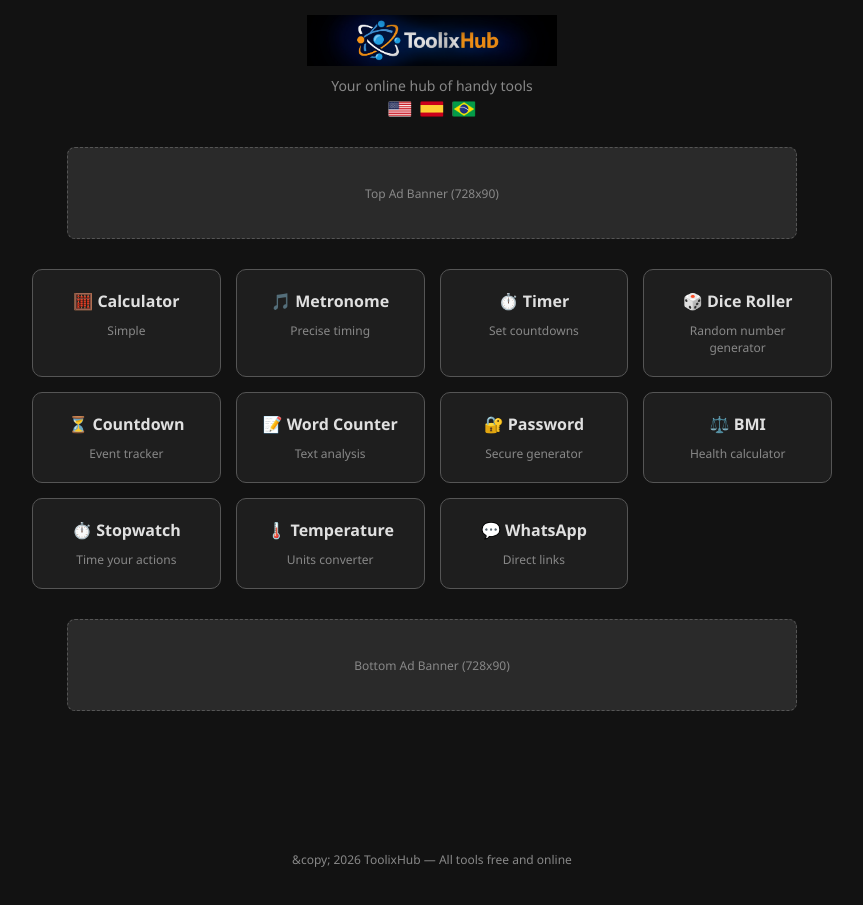
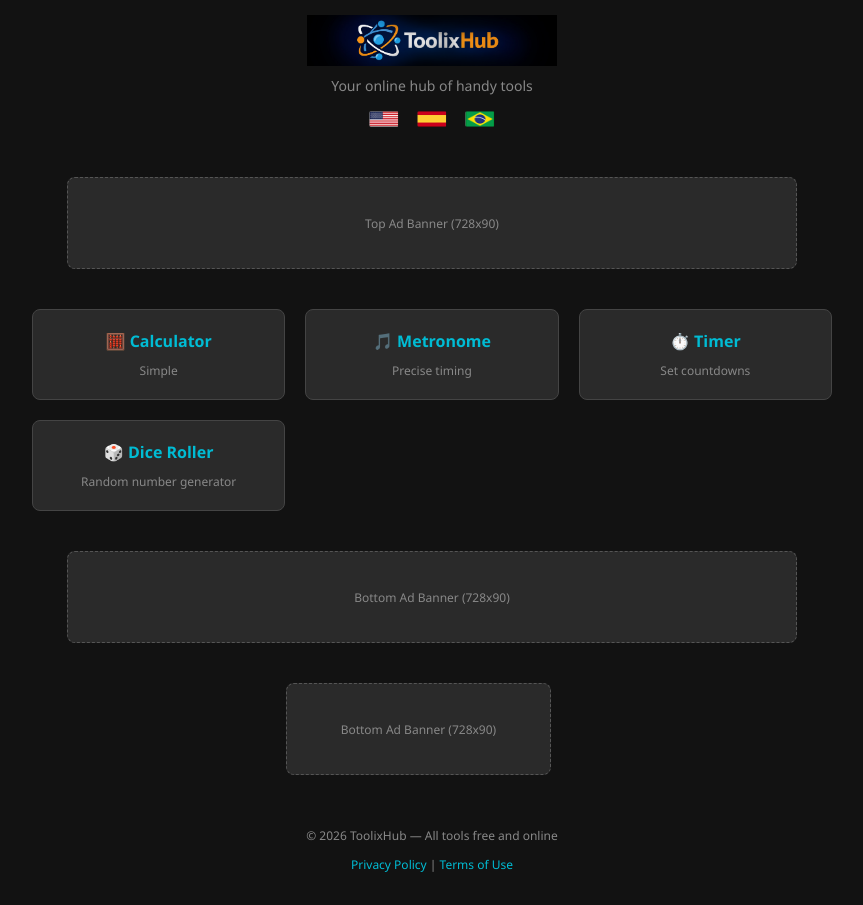
Before and after one commit to toolixhub-app/toolixhub, a Jekyll site: the page index.html, which Jekyll copies as it is, in a window 1280 px wide. Shown: the whole page, without its empty margins (208-1071 px from the left). Built offline with Jekyll 4.4.1, drawn with Linux system fonts in a browser that asks for light colours.

Commit message:
Update index.html

```diff
--- a/index.html
+++ b/index.html
@@ -5,6 +5,32 @@
     <meta name="viewport" content="width=device-width, initial-scale=1.0">
     <title>ToolixHub - Your Online Tool Hub</title>
     <link rel="stylesheet" href="css/style_v2.css">
+    <style>
+        /* Estilos básicos para o index se o CSS não cobrir */
+        .home-container {
+            display: grid;
+            grid-template-columns: repeat(auto-fill, minmax(250px, 1fr));
+            gap: 20px;
+            padding: 20px;
+        }
+        .tool-card {
+            border: 1px solid #444;
+            background: #2a2a2a;
+            padding: 20px;
+            border-radius: 8px;
+            text-decoration: none;
+            color: #e0e0e0;
+            transition: transform 0.2s, border-color 0.2s;
+        }
+        .tool-card:hover {
+            transform: translateY(-5px);
+            border-color: #00bcd4;
+        }
+        .tool-card h3 { color: #00bcd4; margin-top: 0; }
+        .ad-space { text-align: center; margin: 20px 0; color: #888; }
+        .lang-selector { text-align: center; padding: 10px; }
+        .lang-selector img { width: 30px; margin: 0 5px; cursor: pointer; }
+    </style>
 </head>
 <body>
 
@@ -40,93 +66,58 @@
             <h3>🎲 <span data-i18n="tool_dice_title">Dice Roller</span></h3>
             <p data-i18n="tool_dice_desc">Random number generator</p>
         </a>
-        <a href="countdown.html" class="tool-card">
-            <h3>⏳ <span data-i18n="tool_count_title">Countdown</span></h3>
-            <p data-i18n="tool_count_desc">Event tracker</p>
-        </a>
-        <a href="wordcounter.html" class="tool-card">
-            <h3>📝 <span data-i18n="tool_word_title">Word Counter</span></h3>
-            <p data-i18n="tool_word_desc">Text analysis</p>
-        </a>
-        <a href="password.html" class="tool-card">
-            <h3>🔐 <span data-i18n="tool_pass_title">Password</span></h3>
-            <p data-i18n="tool_pass_desc">Secure generator</p>
-        </a>
-        <a href="bmi.html" class="tool-card">
-            <h3>⚖️ <span data-i18n="tool_bmi_title">BMI</span></h3>
-            <p data-i18n="tool_bmi_desc">Health calculator</p>
-        </a>
-        <a href="stopwatch.html" class="tool-card">
-            <h3>⏱️ <span data-i18n="tool_stop_title">Stopwatch</span></h3>
-            <p data-i18n="tool_stop_desc">Time your actions</p>
-        </a>
-        <a href="temperature.html" class="tool-card">
-            <h3>🌡️ <span data-i18n="tool_temp_title">Temperature</span></h3>
-            <p data-i18n="tool_temp_desc">Units converter</p>
-        </a>
-        <a href="whatsapp.html" class="tool-card">
-            <h3>💬 <span data-i18n="tool_wa_title">WhatsApp</span></h3>
-            <p data-i18n="tool_wa_desc">Direct links</p>
-        </a>
-    </main>
+        </main>
 
     <div class="ad-space">Bottom Ad Banner (728x90)</div>
 
-    <footer>
-        <p data-i18n="footer_copyright">&copy; 2026 ToolixHub — All tools free and online</p>
-    </footer>
+    <div id="footer-placeholder"></div>
 
     <script>
-        // Dicionário de Traduções (Integrado para o Index)
+        // --- Função para Carregar Componentes (Fetch) ---
+        function loadComponent(id, file) {
+            fetch(file)
+                .then(response => {
+                    if (!response.ok) throw new Error('Network response was not ok');
+                    return response.text();
+                })
+                .then(data => {
+                    document.getElementById(id).innerHTML = data;
+                })
+                .catch(error => console.error('Error loading component:', file, error));
+        }
+
+        // --- Carregar o Footer ---
+        loadComponent('footer-placeholder', 'footer.html');
+
+        // --- Dicionário de Traduções (Index) ---
         const translations = {
             en: {
                 "header_subtitle": "Your online hub of handy tools",
-                "footer_copyright": "&copy; 2026 ToolixHub — All tools free and online",
                 "tool_calc_title": "Calculator", "tool_calc_desc": "Simple",
                 "tool_metro_title": "Metronome", "tool_metro_desc": "Precise timing",
                 "tool_timer_title": "Timer", "tool_timer_desc": "Set countdowns",
-                "tool_dice_title": "Dice Roller", "tool_dice_desc": "Random number generator",
-                "tool_count_title": "Countdown", "tool_count_desc": "Event tracker",
-                "tool_word_title": "Word Counter", "tool_word_desc": "Text analysis",
-                "tool_pass_title": "Password", "tool_pass_desc": "Secure generator",
-                "tool_bmi_title": "BMI", "tool_bmi_desc": "Health calculator",
-                "tool_stop_title": "Stopwatch", "tool_stop_desc": "Time your actions",
-                "tool_temp_title": "Temperature", "tool_temp_desc": "Units converter",
-                "tool_wa_title": "WhatsApp", "tool_wa_desc": "Direct links"
+                "tool_dice_title": "Dice Roller", "tool_dice_desc": "Random number generator"
+                // Adicione as outras traduções aqui
             },
             es: {
                 "header_subtitle": "Tu centro de herramientas prácticas",
-                "footer_copyright": "&copy; 2026 ToolixHub — Todas las herramientas gratis y online",
                 "tool_calc_title": "Calculadora", "tool_calc_desc": "Simple",
                 "tool_metro_title": "Metrónomo", "tool_metro_desc": "Tiempo preciso",
                 "tool_timer_title": "Temporizador", "tool_timer_desc": "Cuenta regresiva",
-                "tool_dice_title": "Lanzador de Dados", "tool_dice_desc": "Generador aleatorio",
-                "tool_count_title": "Cuenta Regresiva", "tool_count_desc": "Seguimiento de eventos",
-                "tool_word_title": "Contador de Palabras", "tool_word_desc": "Análisis de texto",
-                "tool_pass_title": "Contraseña", "tool_pass_desc": "Generador seguro",
-                "tool_bmi_title": "IMC", "tool_bmi_desc": "Calculadora de salud",
-                "tool_stop_title": "Cronómetro", "tool_stop_desc": "Cronometra acciones",
-                "tool_temp_title": "Temperatura", "tool_temp_desc": "Conversor de unidades",
-                "tool_wa_title": "WhatsApp", "tool_wa_desc": "Enlaces directos"
+                "tool_dice_title": "Lanzador de Dados", "tool_dice_desc": "Generador aleatorio"
+                // Adicione as outras traduções aqui
             },
             pt: {
                 "header_subtitle": "Seu centro de ferramentas práticas",
-                "footer_copyright": "&copy; 2026 ToolixHub — Todas as ferramentas gratuitas e online",
                 "tool_calc_title": "Calculadora", "tool_calc_desc": "Simples",
                 "tool_metro_title": "Metrônomo", "tool_metro_desc": "Tempo preciso",
                 "tool_timer_title": "Temporizador", "tool_timer_desc": "Contagem regressiva",
-                "tool_dice_title": "Sorteador de Dados", "tool_dice_desc": "Gerador aleatório",
-                "tool_count_title": "Contagem Regressiva", "tool_count_desc": "Rastreador de eventos",
-                "tool_word_title": "Contador de Palavras", "tool_word_desc": "Análise de texto",
-                "tool_pass_title": "Senha", "tool_pass_desc": "Gerador seguro",
-                "tool_bmi_title": "IMC", "tool_bmi_desc": "Calculadora de saúde",
-                "tool_stop_title": "Cronômetro", "tool_stop_desc": "Cronometre ações",
-                "tool_temp_title": "Temperatura", "tool_temp_desc": "Conversor de unidades",
-                "tool_wa_title": "WhatsApp", "tool_wa_desc": "Links diretos"
+                "tool_dice_title": "Sorteador de Dados", "tool_dice_desc": "Gerador aleatório"
+                // Adicione as outras traduções aqui
             }
         };
 
-        // Função de Tradução (Exatamente igual ao dice.html)
+        // --- Função para Alterar Idioma ---
         function changeLanguage(lang) {
             localStorage.setItem('preferredLanguage', lang);
             const elements = document.querySelectorAll('[data-i18n]');
@@ -138,8 +129,8 @@
             });
         }
 
-        // Inicialização (Exatamente igual ao dice.html)
-        window.addEventListener('DOMContentLoaded', (event) => {
+        // --- Inicialização (Idioma salvo) ---
+        window.addEventListener('DOMContentLoaded', () => {
             const savedLang = localStorage.getItem('preferredLanguage') || 'en';
             changeLanguage(savedLang);
         });
```
